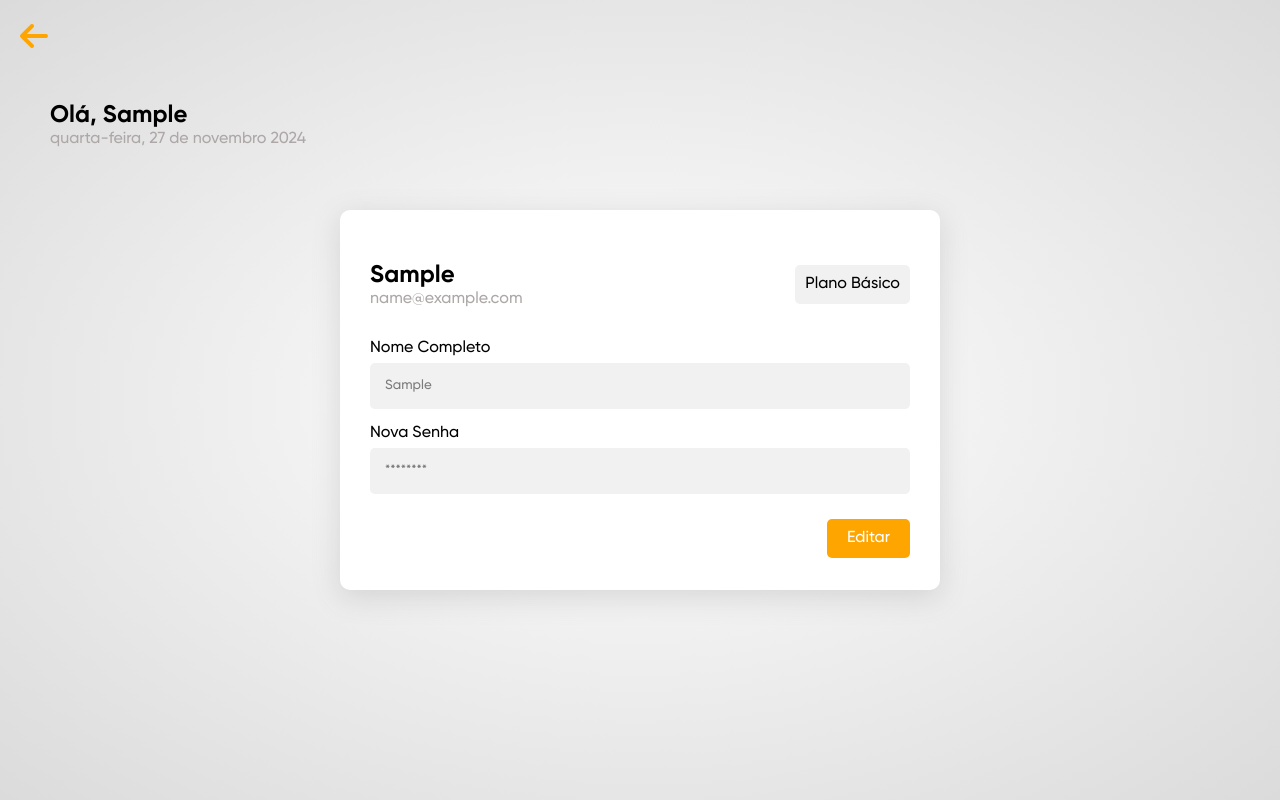
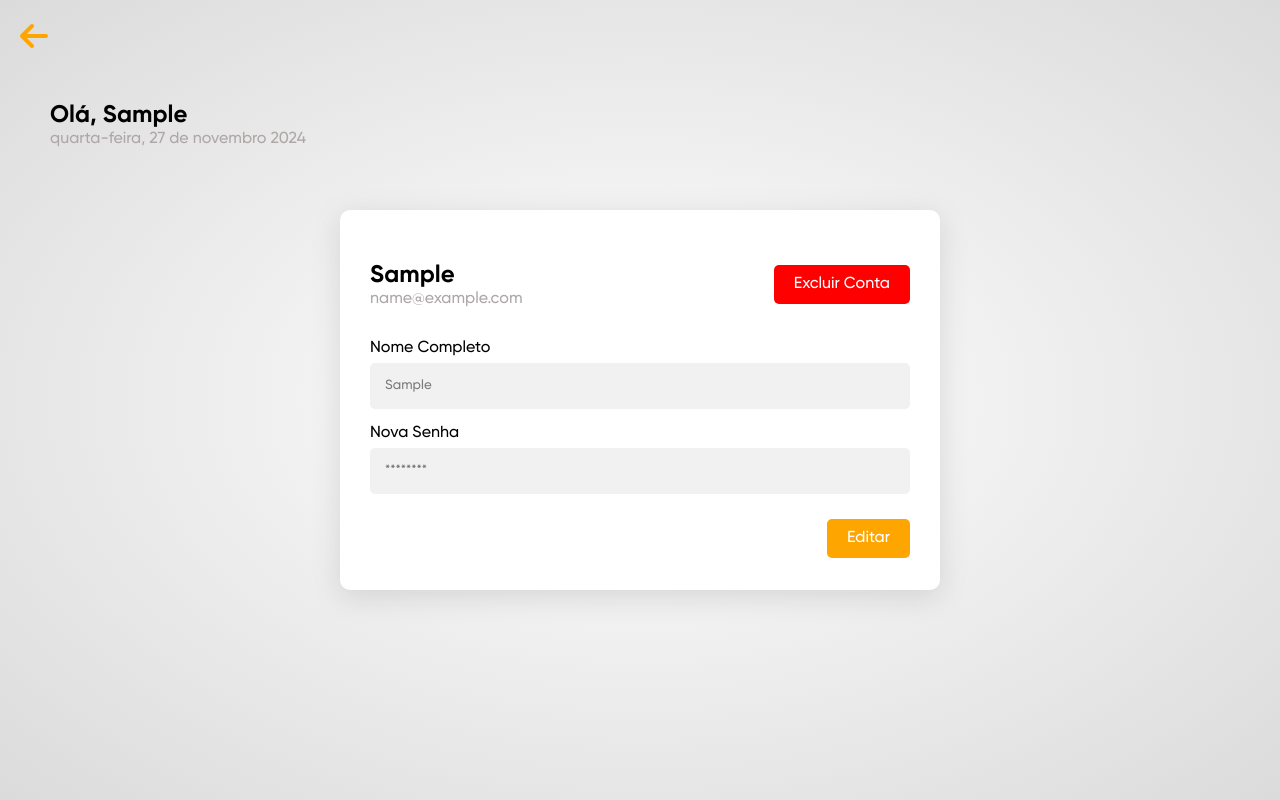
Before and after one commit to gabrielcostarep/Projeto-Integrador-1, a Django app: page /perfil/ in a window 1280 px wide. Run offline with Django 4.2, Linux system fonts and the light colour scheme; the visitor is signed in with stand-in values (Sample User, id 1).

Commit message:
Adicionado função para deletar usuário

```diff
--- a/static/styles/perfil.css
+++ b/static/styles/perfil.css
@@ -64,10 +64,24 @@ main {
       }
     }
 
-    & .plan {
-      background-color: #F1F1F1;
-      padding: 10px;
+    & .delete-account {
+      background-color: red;
+      color: white;
+      padding: 10px 20px;
       border-radius: 5px;
+      cursor: pointer;
+      border: none;
+      font-size: 1rem;
+      transition: 0.3s;
+
+      &:hover {
+        background-color: rgb(186, 0, 0);
+        transform: scale(1.1);
+      }
+
+      &:active {
+        transform: scale(0.90);
+      }
     }
   }
 
--- a/translaia/urls.py
+++ b/translaia/urls.py
@@ -8,6 +8,7 @@ urlpatterns = [
     path('logout/', views.logoutView, name='logout'),
     path('perfil/', views.perfilView, name='perfil'),
     path('atualizar-perfil/', views.update_profile, name='atualizar-perfil'),
+    path('deletar-conta/', views.delete_account, name='deletar-conta'),
     path('recuperar-conta/', views.recoverView, name='recuperar-conta'),
     path('', views.homeView, name='home'),
     path("deletar-traducao/", views.delete_translation, name="deletar-traducao"),
--- a/website/templates/perfil.html
+++ b/website/templates/perfil.html
@@ -19,7 +19,10 @@
         <p class="email">{{ user.email }}</p>
       </div>
 
-      <div class="plan">Plano Básico</div>
+      <form action="{% url 'deletar-conta' %}">
+        {% csrf_token %}
+        <button type="submit" id="delete-account" class="delete-account">Excluir Conta</button>
+      </form>
     </div>
 
     <form method="POST" action="{% url 'atualizar-perfil' %}" id="form">
--- a/website/views.py
+++ b/website/views.py
@@ -221,3 +221,15 @@ def clear_history(request):
     messages.error(request, f"Erro ao limpar o histórico: {str(e)}")
 
   return redirect("home")
+
+# Função para excluir a conta do usuário
+@login_required
+def delete_account(request):
+  try:
+    # Deleta o usuário
+    request.user.delete() # Deleta o usuário autenticado
+    messages.success(request, "Conta excluída com sucesso!")
+  except Exception as e:
+    messages.error(request, f"Erro ao excluir a conta: {str(e)}")
+
+  return redirect("login")
```
